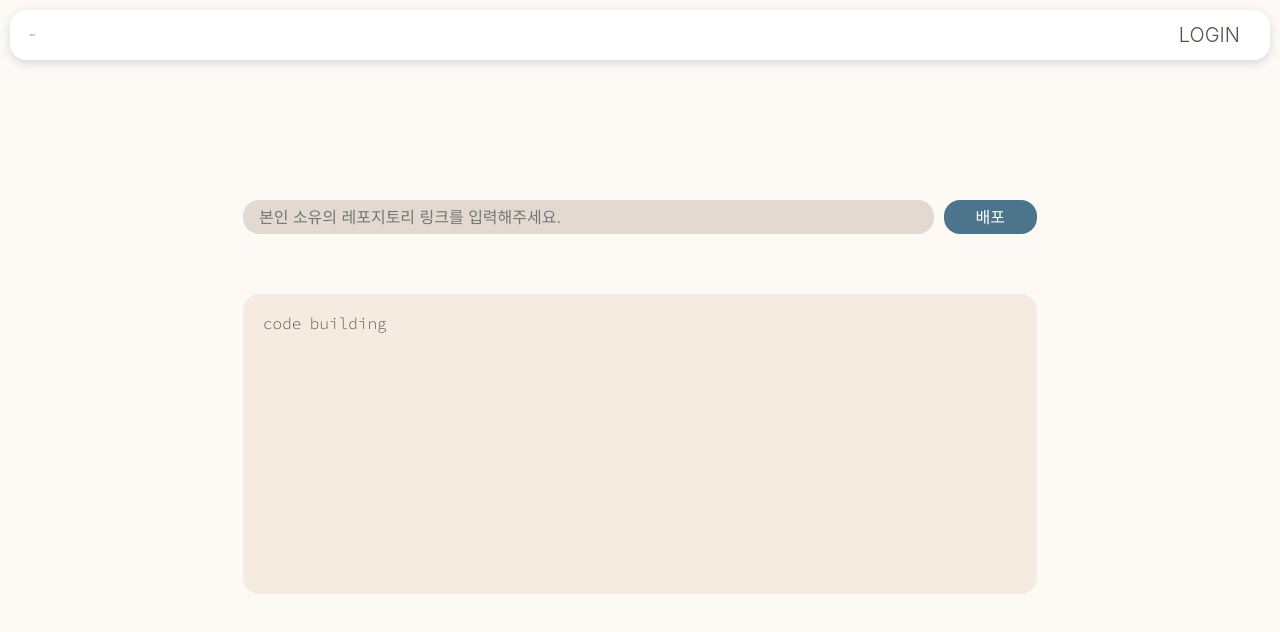
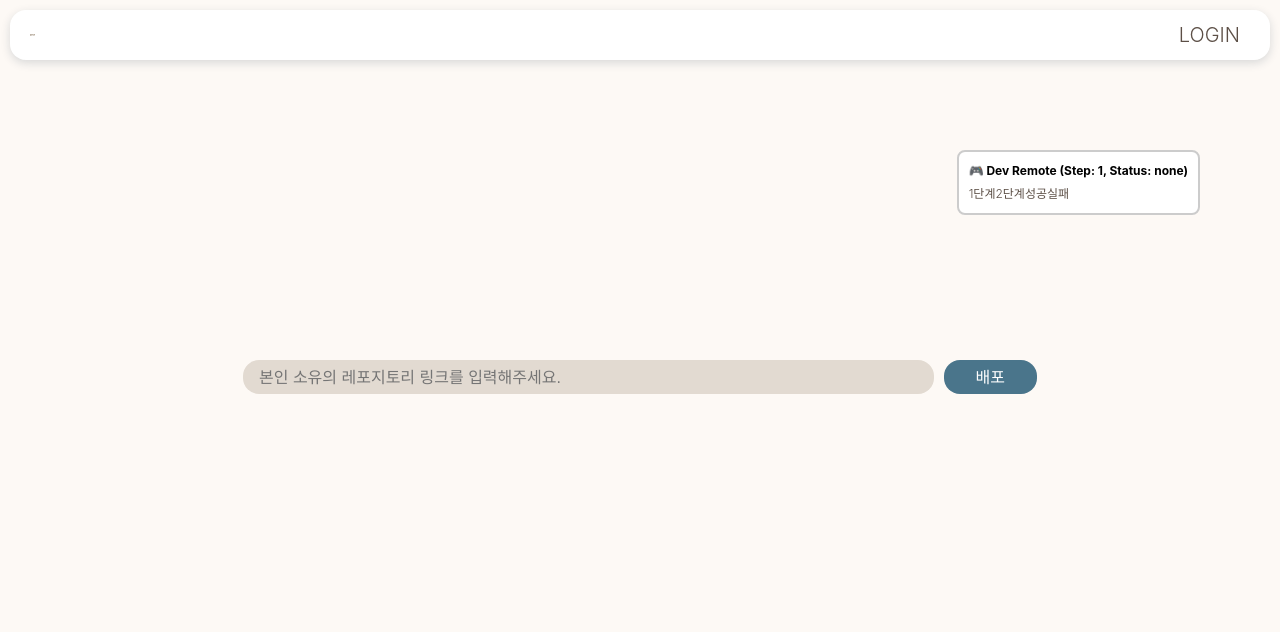
Before and after one commit to QWiK-platform/QWiK-FE, a React (Create React App) app: page /deploy in a window 1280 px wide. Shown: the top 632 px of the page. Built offline with nearby package versions, Linux system fonts and the light colour scheme; no server answers; a web font is replaced by a local one.

Commit message:
feat: Deploy 페이지 단계별 셋팅 완료
- deploy 우측 상단 리모컨으로 변화 확인 가능

```diff
--- a/src/App.css
+++ b/src/App.css
@@ -169,10 +169,22 @@ pre {
 button.impact {
   color: #fff;
   background-color: var(--accent-color);
+  transition: 0.3s ease-in-out;
 }
 
 button.impact:hover {
-  background-color: #305c72;
+  background-color: #163a4d;
+}
+
+button.main {
+  color: var(--text-color);
+  background-color: var(--secondary-color);
+  transition: 0.3s ease-in-out;
+}
+
+button.main:hover {
+  color: #fff;
+  background-color: var(--primary-color);
 }
 
 /* input setting */
@@ -202,3 +214,27 @@ button {
   display: inline-block;
   color: var(--text-color);
 }
+
+/* scroll */
+/* 스크롤바 전체 */
+::-webkit-scrollbar {
+  width: 8px; /* 스크롤바 너비 */
+}
+
+/* 스크롤바 배경 */
+::-webkit-scrollbar-track {
+  background: var(--bg-color);
+  border-radius: 10px;
+}
+
+/* 스크롤바 핸들 */
+::-webkit-scrollbar-thumb {
+  background: var(--secondary-bg);
+  border-radius: 10px;
+  transition: all 0.3 ease;
+}
+
+/* 스크롤바 핸들 호버 */
+::-webkit-scrollbar-thumb:hover {
+  background: var(--secondary-color);
+}
--- a/src/pages/Deploy.css
+++ b/src/pages/Deploy.css
@@ -1,19 +1,27 @@
 .deploy-section {
   height: 100vh;
-  padding-top: 200px;
 }
 
 .deploy-section .wrap {
   width: 794px;
 }
 
-.deploy-section .input-box {
+.deploy-section .input-container {
+  padding-top: 260px;
+  transition: 0.3s ease-in-out;
+}
+
+.deploy-section .input-container .input-box {
   display: flex;
   gap: 10px;
 }
-
 .deploy-section .input-box input {
   flex: 1;
+}
+
+.deploy-section .input-box button.disabled {
+  background-color: var(--accent-bg);
+  cursor: default;
 }
 
 .deploy-section .input-box .post-repository-btn {
@@ -22,9 +30,63 @@
 }
 
 .deploy-section .log-container {
+  margin-top: 40px;
+  padding: 16px;
+  border-radius: 8px;
+  background-color: var(--text-color);
+  color: var(--bg-color);
+  opacity: 0;
+  transform: 0.5s ease-in-out;
+}
+
+.deploy-section .log-box {
+  height: 270px;
+  overflow-y: auto;
+}
+
+.deploy-section .log-container p {
+  color: inherit;
+}
+
+.deploy-section .result-container {
+  opacity: 0;
+  transform: 0.5s ease-in-out;
   margin-top: 60px;
-  background-color: #efe0d18a;
-  min-height: 300px;
-  padding: 20px;
+  text-align: center;
+}
+
+.deploy-section .result-container .text-box p {
+  line-height: 1.6;
+}
+
+.deploy-section .result-container .text-box .title-text {
+  font-size: 2rem;
+  font-weight: 500;
+  line-height: 2.6;
+}
+
+.deploy-section .result-container .btn-box {
+  margin-top: 40px;
+}
+
+.deploy-section .result-container .btn-box button {
+  padding: 10px 14px;
   border-radius: 16px;
 }
+
+/* step-2 */
+
+.deploy-section.step-3 .input-container,
+.deploy-section.step-2 .input-container {
+  padding-top: 150px;
+}
+
+.deploy-section.step-2 .log-container {
+  opacity: 1;
+}
+
+/* step-3 */
+
+.deploy-section.step-3 .result-container {
+  opacity: 1;
+}
--- a/src/pages/Deploy.jsx
+++ b/src/pages/Deploy.jsx
@@ -1,21 +1,140 @@
-import React from "react";
+import React, { useState } from "react";
 import "./Deploy.css";
 
 const Deploy = () => {
+  const [step, setStep] = useState(1);
+  const [deployStatus, setDeployStatus] = useState(null);
+  const [errorMessage, setErrorMessage] = useState("");
+
   return (
-    <section className="deploy-section">
+    <section className={`deploy-section step-${step}`}>
+      {/* 🎮 임시 리모컨 (개발용) */}
+      <div
+        style={{
+          position: "fixed",
+          top: "150px",
+          right: "80px",
+          background: "#fff",
+          border: "2px solid #ccc",
+          padding: "10px",
+          borderRadius: "8px",
+          zIndex: 1000,
+          fontSize: "12px",
+        }}
+      >
+        <div style={{ marginBottom: "5px", fontWeight: "bold" }}>
+          🎮 Dev Remote (Step: {step}, Status: {deployStatus || "none"})
+        </div>
+        <button
+          onClick={() => {
+            setStep(1);
+            setDeployStatus(null);
+          }}
+        >
+          1단계
+        </button>
+        <button
+          onClick={() => {
+            setStep(2);
+            setDeployStatus(null);
+          }}
+        >
+          2단계
+        </button>
+        <button
+          onClick={() => {
+            setStep(3);
+            setDeployStatus("success");
+          }}
+        >
+          성공
+        </button>
+        <button
+          onClick={() => {
+            setStep(3);
+            setDeployStatus("failure");
+          }}
+        >
+          실패
+        </button>
+      </div>
       <div className="wrap">
+        <div className="input-container">
           <div className="input-box">
             <input
               type="text"
               className="repository-url"
               placeholder="본인 소유의 레포지토리 링크를 입력해주세요."
+              readOnly={step !== 1}
             />
-          <button className="post-repository-btn impact">배포</button>
+            <button
+              className={`post-repository-btn ${
+                step === 1 ? "impact" : "disabled"
+              }`}
+            >
+              배포
+            </button>
           </div>
+        </div>
+        {step === 2 && (
           <div className="log-container eng">
+            <div className="log-box">
+              <p>code building</p>
+              <p>code building</p>
+              <p>code building</p>
+              <p>code building</p>
+              <p>code building</p>
+              <p>code building</p>
+              <p>code building</p>
+              <p>code building</p>
+              <p>code building</p>
+              <p>code building</p>
+              <p>code building</p>
+              <p>code building</p>
+              <p>code building</p>
+              <p>code building</p>
+              <p>code building</p>
               <p>code building</p>
             </div>
+          </div>
+        )}
+        {step === 3 && deployStatus === "success" && (
+          <div className="result-container success">
+            <div className="text-box">
+              <p className="success-message title-text">
+                배포가 완료되었습니다!
+              </p>
+              <p>githubname-reponame.qw1k.me로 배포되었어요.</p>
+              <p>확인하러 가볼까요?</p>
+            </div>
+            <div className="btn-box">
+              <button className="move-to-site main">사이트로 이동</button>
+              <button className="move-to-detail impact">
+                상세페이지로 이동
+              </button>
+            </div>
+          </div>
+        )}
+        {step === 3 && deployStatus === "failure" && (
+          <div className="result-container failure">
+            <div className="text-box">
+              <p className="failure-message title-text">배포가 실패했어요.</p>
+              <p>error code message handling</p>
+            </div>
+            <div className="btn-box">
+              <button
+                className="retry-btn impact"
+                onClick={() => {
+                  setStep(1);
+                  setDeployStatus(null);
+                  setErrorMessage("");
+                }}
+              >
+                재시도
+              </button>
+            </div>
+          </div>
+        )}
       </div>
     </section>
   );
```
Lines whose indentation alone changed are shown as unchanged.
